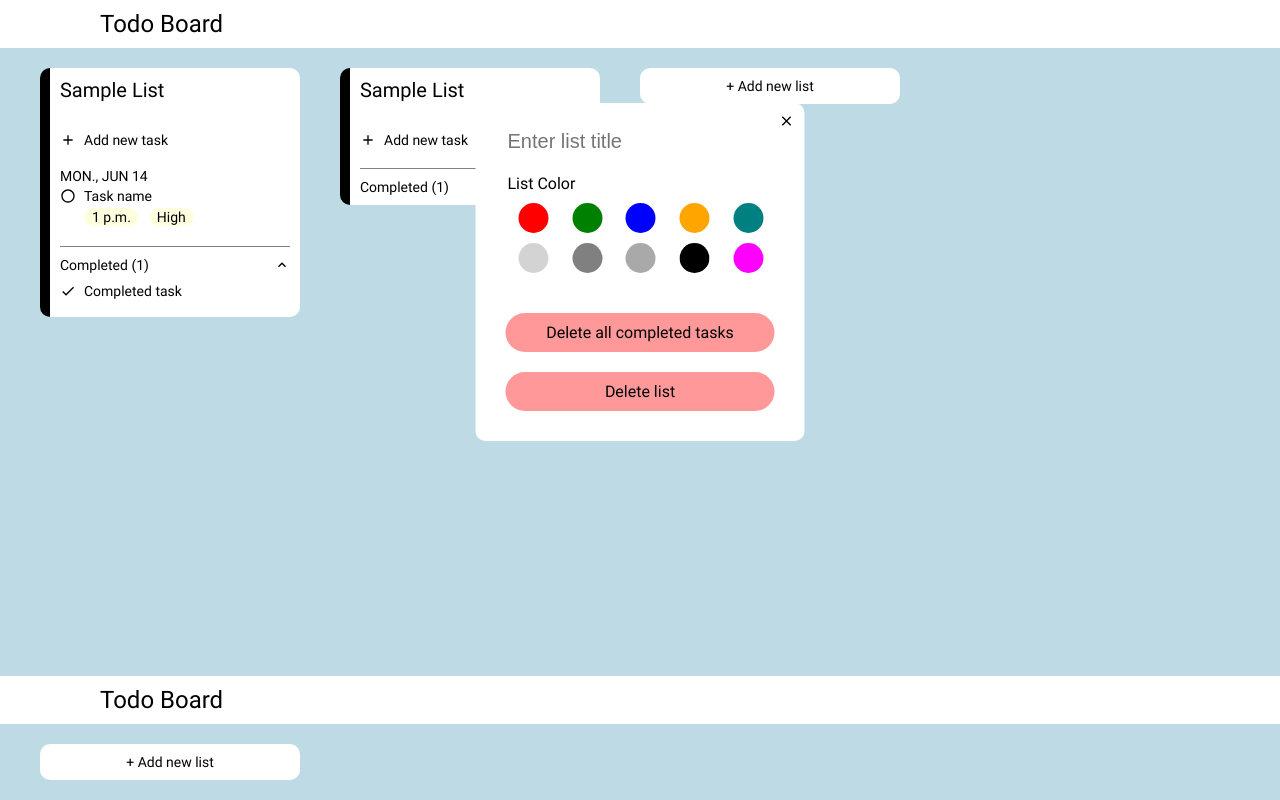
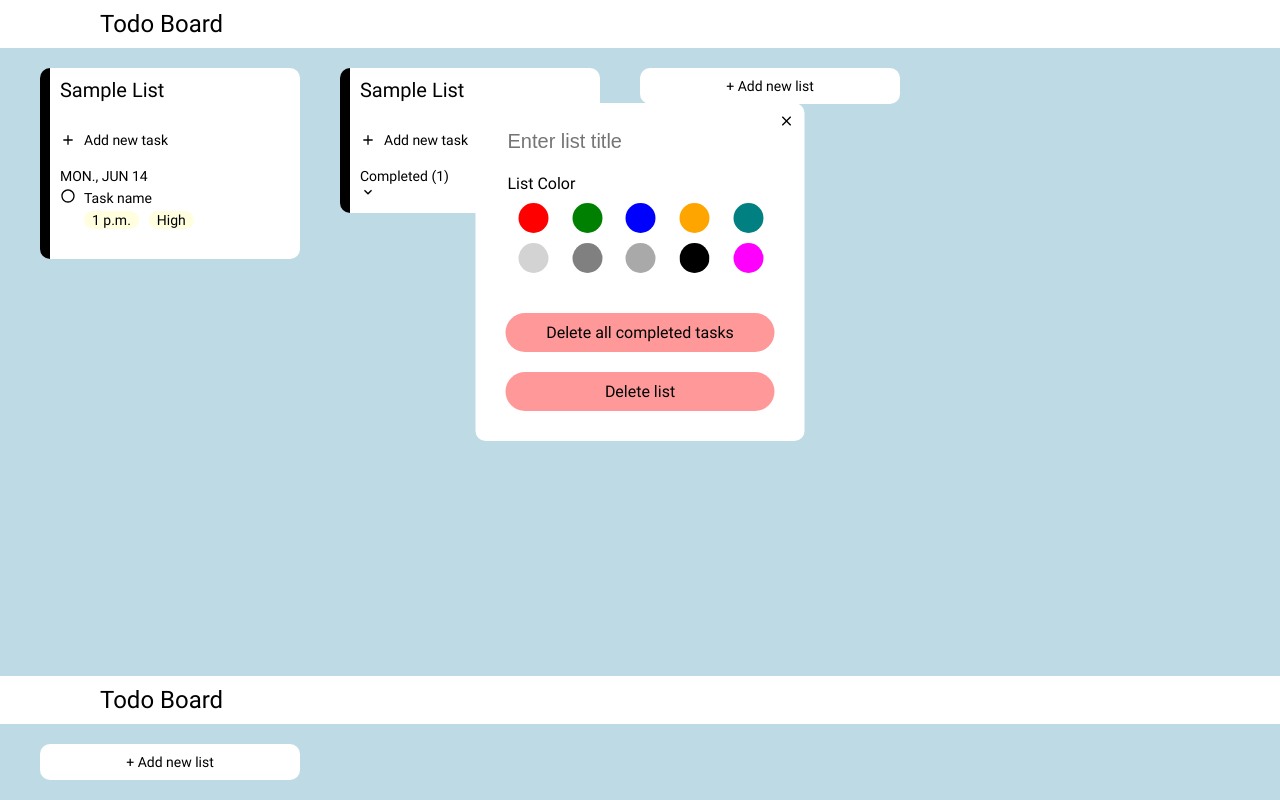
Before and after one commit to xiao-meng1/todo-board, a website built with webpack: page src/index.html in a window 1280 px wide. Built offline with nearby package versions, Linux system fonts and the light colour scheme; files whose address does not match are found by name.

Commit message:
remove features related to complete

```diff
--- a/src/index.html
+++ b/src/index.html
@@ -27,22 +27,6 @@
                             <div class="task-time">1 p.m.</div>
                             <div class="priority-icon">High</div>
                         </div>
-                    </div>
-                </div>
-            </div>
-            <div class="completed-container">
-                <div class="completed-header">
-                    <div class="header-text">Completed (1)</div>
-                    <div class="completed-header-icon">
-                        <img class="icon" src="../src/icons/expand_less_black_24dp.svg">
-                    </div>
-                </div>
-                <div class="tasks-container">
-                    <div class="task-container">
-                        <div class="complete-icon-container">
-                            <img class="icon" src="../src/icons/done_black_24dp.svg">
-                        </div>
-                        <div class="task-name">Completed task</div>
                     </div>
                 </div>
             </div>
--- a/src/styles.css
+++ b/src/styles.css
@@ -94,11 +94,6 @@ header {
     gap: 4px;
 }
 
-.list .task-container > .complete-icon-container {
-    display: flex;
-    align-items: center;
-}
-
 .list .task-container > .task-name {
     display: flex;
     align-items: center;
@@ -115,38 +110,6 @@ header {
     padding: 1px 8px;
     border-radius: 20px;
     background-color: lightyellow;
-}
-
-.list > .completed-container > .completed-header {
-    display: flex;
-    justify-content: space-between;
-    padding-top: 10px;
-    border-top: solid grey 1px;
-}
-
-.list > .completed-container .completed-header-icon {
-    display: flex;
-    align-items: center;
-}
-
-.list .completed-header > .header-text {
-    display: flex;
-    align-items: center;
-}
-
-.list > .completed-container > .tasks-container {
-    padding-top: 10px;
-}
-
-.list > .completed-container .task-container {
-    display: grid;
-    grid-template-columns: 20px 1fr;
-    padding-bottom: 4px;
-}
-
-.list > .completed-container .complete-icon-container {
-    display: flex;
-    align-items: center;
 }
 
 .list .icon {
```
Also changed, not shown: dist/main.js.
